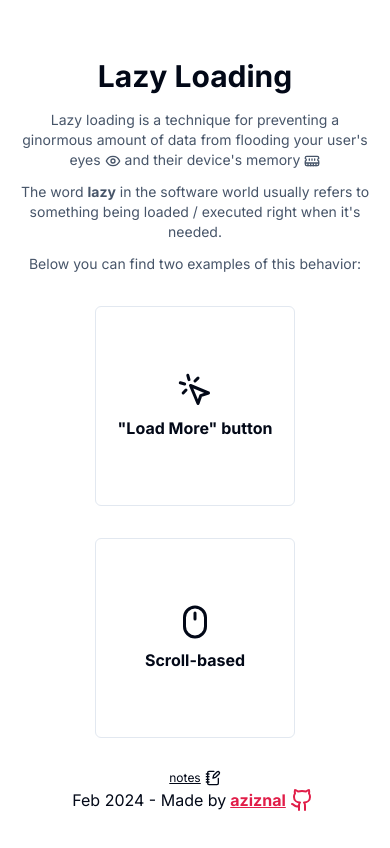
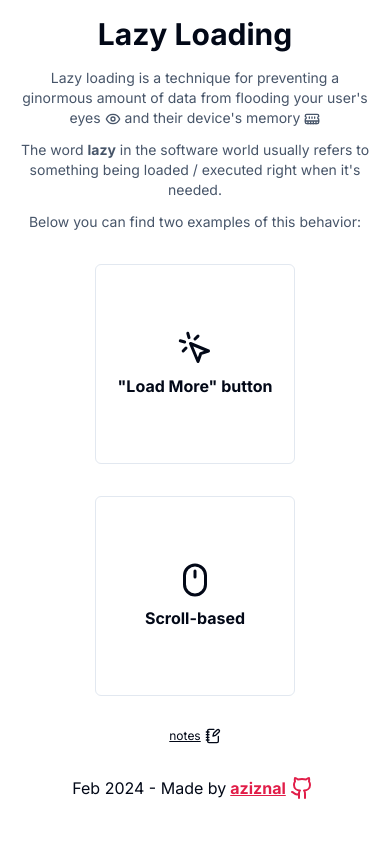
Before and after one commit to aziznal/nextjs-tanstack-query-lazy-loading, a Next.js app: page / in a window 390 px wide. Built offline with nearby package versions, Linux system fonts and the light colour scheme.

Commit message:
improve responsiveness

```diff
--- a/app/layout.tsx
+++ b/app/layout.tsx
@@ -19,7 +19,7 @@ export default function RootLayout({
 }>) {
   return (
     <html lang="en" className="h-full">
-      <body className={cn(inter.className, "h-full")}>
+      <body className={cn(inter.className, "min-h-full sm:h-full")}>
         <QueryClientProvider client={queryClient}>
           {children}
         </QueryClientProvider>
--- a/app/page.tsx
+++ b/app/page.tsx
@@ -49,7 +49,7 @@ export default function Home() {
         </div>
       </Link>
 
-      <footer className="absolute bottom-8">
+      <footer className="py-8 sm:absolute bottom-8">
         <span>Feb 2024 - Made by</span>
 
         <a
```
